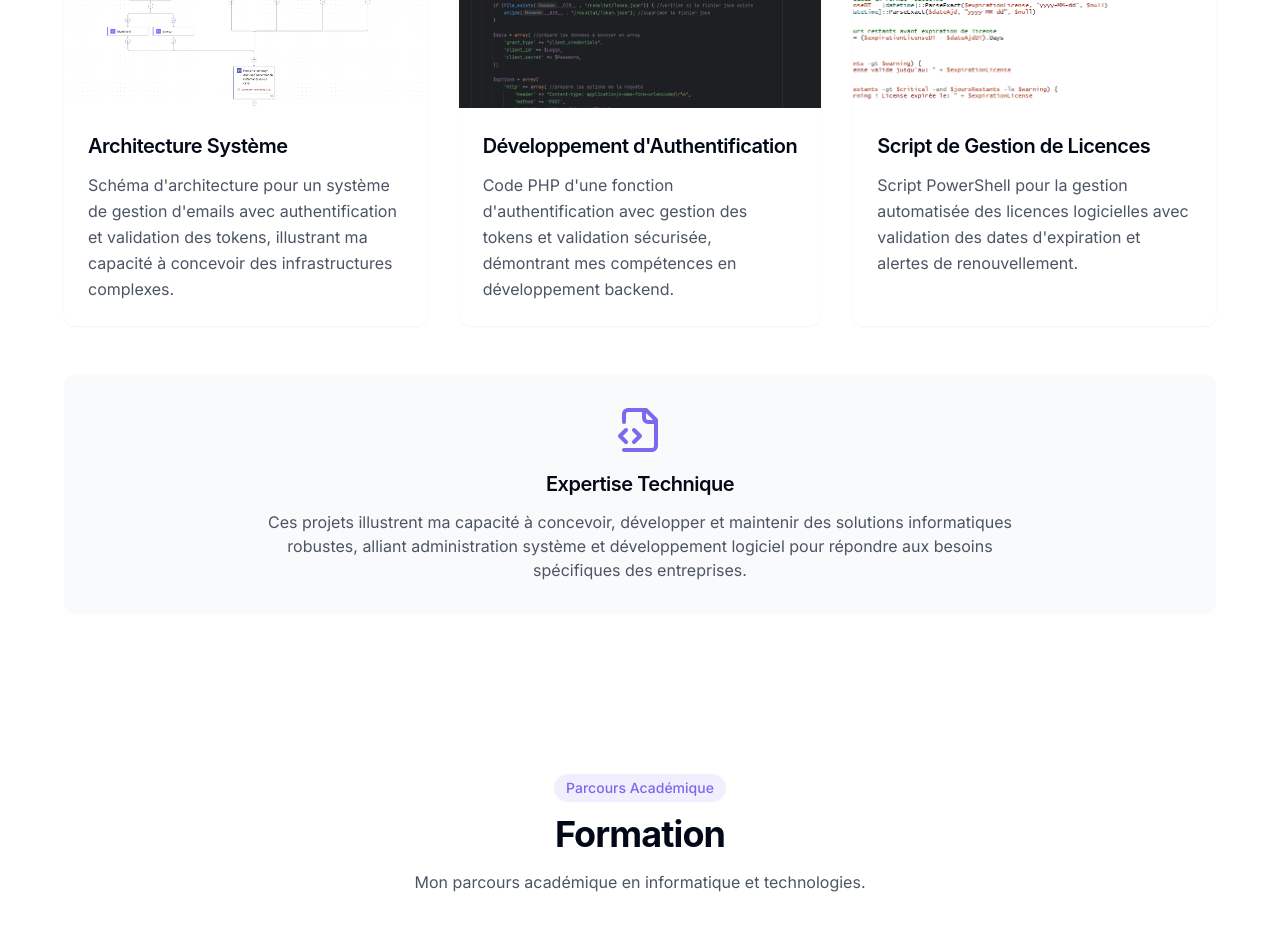
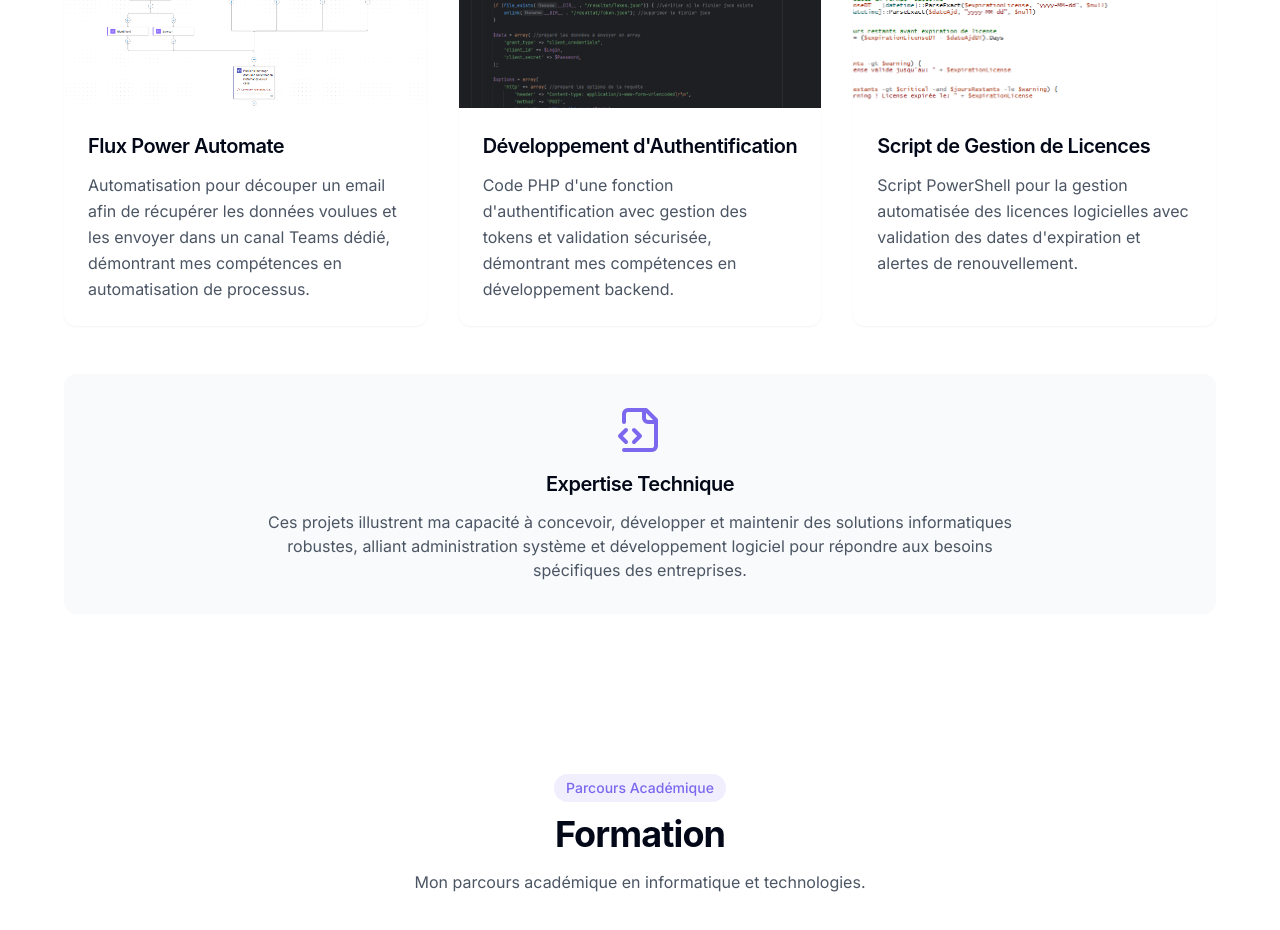
Before and after one commit to SkyRed05/portfolio-agallet, a React (Vite) app: page / in a window 1280 px wide. Shown: the part 4320-5250 px from the top of the page. Built offline with nearby package versions, Linux system fonts and the light colour scheme.

Commit message:
Refactor: Update technical documentation
Update the technical documentation to reflect a Power Automate flow for email parsing and Teams integration, instead of system architecture.

```diff
--- a/src/components/TechnicalDocumentation.tsx
+++ b/src/components/TechnicalDocumentation.tsx
@@ -33,8 +33,8 @@ const DocumentationCard = ({ title, description, imageSrc, icon: Icon }) => {
 const TechnicalDocumentation = () => {
   const documentationItems = [
     {
-      title: "Architecture Système",
-      description: "Schéma d'architecture pour un système de gestion d'emails avec authentification et validation des tokens, illustrant ma capacité à concevoir des infrastructures complexes.",
+      title: "Flux Power Automate",
+      description: "Automatisation pour découper un email afin de récupérer les données voulues et les envoyer dans un canal Teams dédié, démontrant mes compétences en automatisation de processus.",
       imageSrc: "/lovable-uploads/57862e43-6ea4-47bc-a222-8269cfa47b9e.png",
       icon: Database
     },
```
